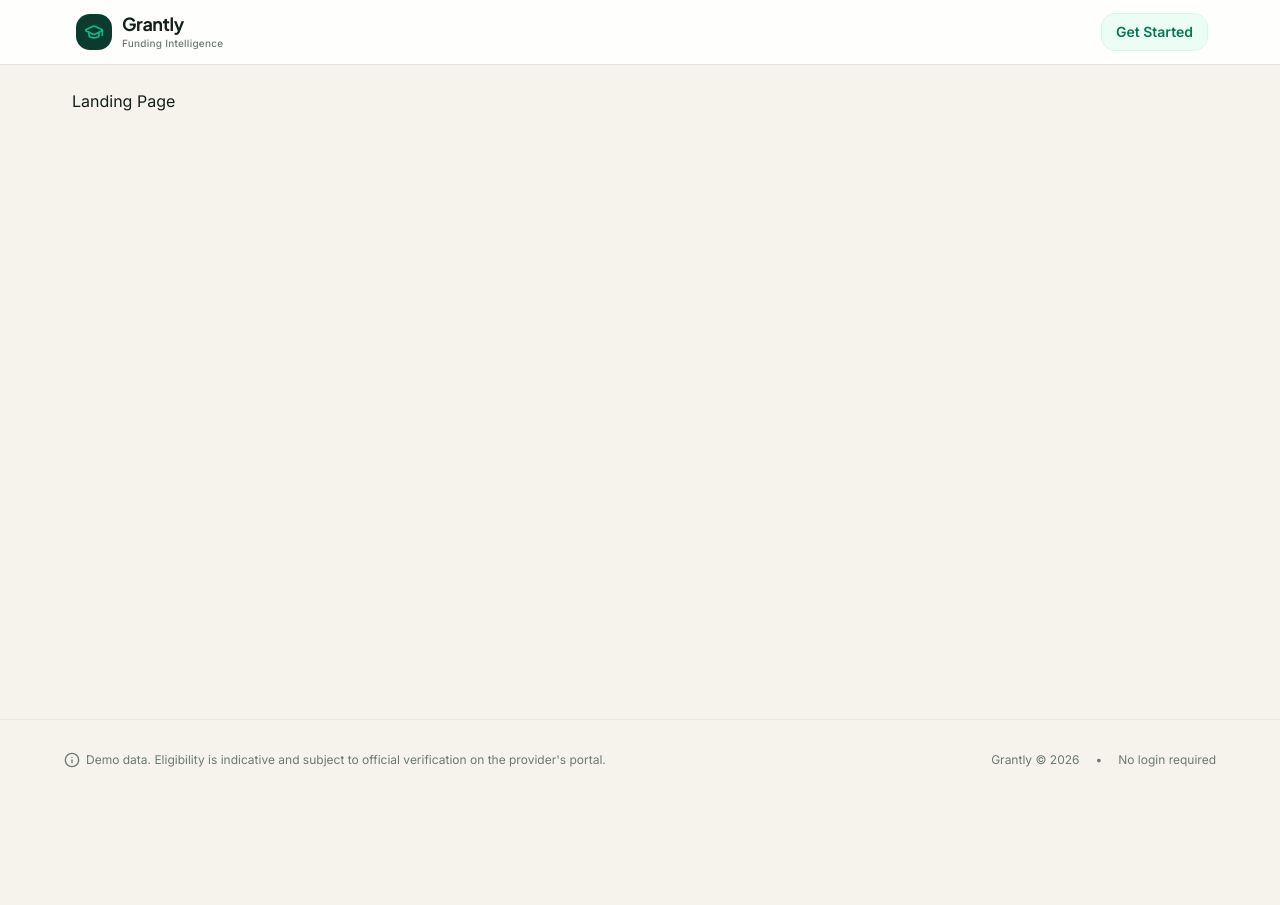
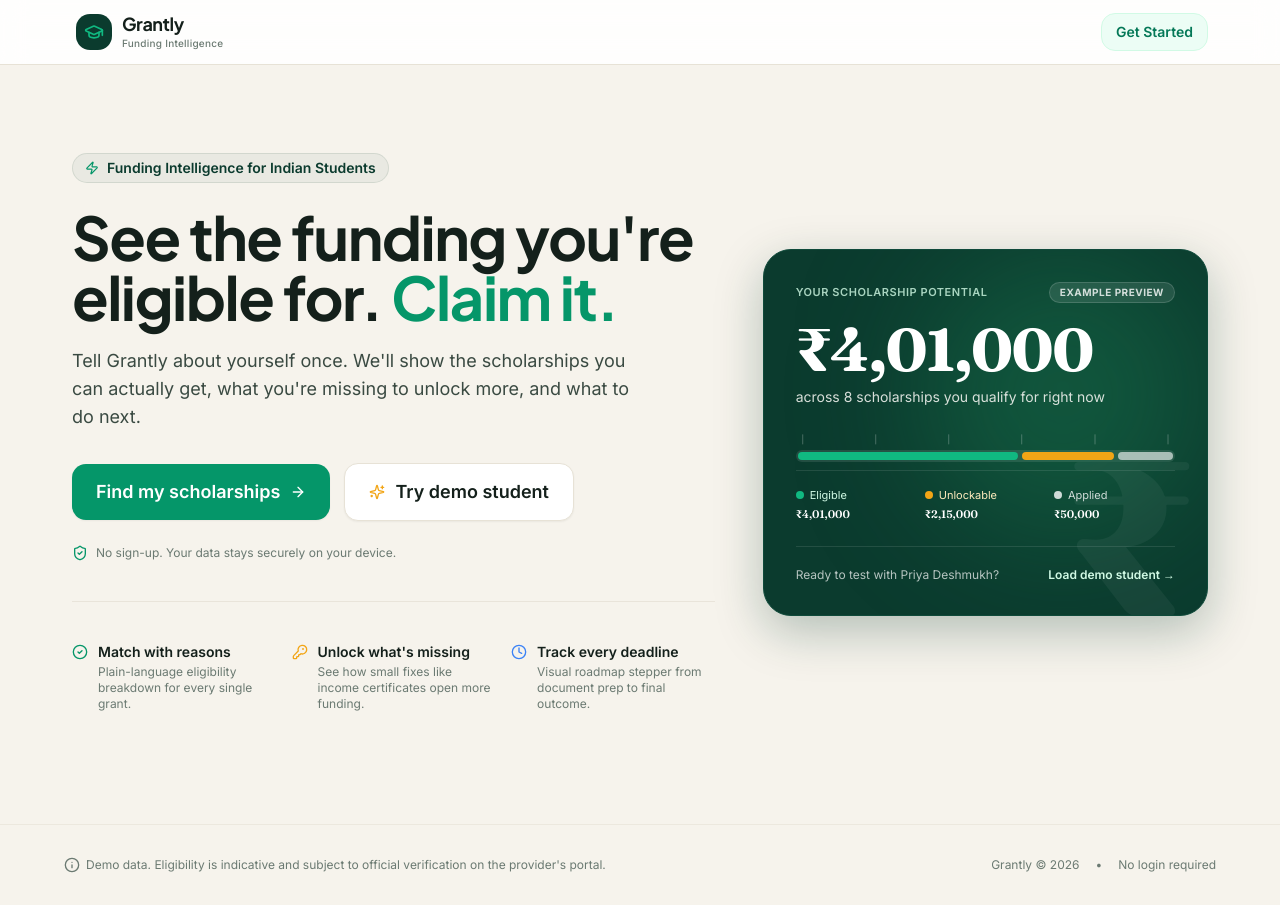
Before and after one commit to anishagrawal25/Grantly, a React (Vite) app: page / in a window 1280 px wide. Before the commit the page ends 800 px from the top, so only its background shows below. Built offline with nearby package versions, Linux system fonts and the light colour scheme.

Commit message:
feat: build landing page with demo student button

```diff
--- a/src/pages/Landing.tsx
+++ b/src/pages/Landing.tsx
@@ -1,3 +1,240 @@
+import { useNavigate } from 'react-router-dom';
+import {
+  ArrowRight,
+  CheckCircle2,
+  Clock,
+  KeyRound,
+  ShieldCheck,
+  Sparkles,
+  Zap,
+} from 'lucide-react';
+import { Button } from '../components/ui/Button';
+import { Card } from '../components/ui/Card';
+import { useAppStore } from '../store/useAppStore';
+
 export default function Landing() {
-  return <div>Landing Page</div>;
+  const navigate = useNavigate();
+  const loadDemoPersona = useAppStore((state) => state.loadDemoPersona);
+  const onboarded = useAppStore((state) => state.onboarded);
+
+  const handleTryDemo = () => {
+    loadDemoPersona();
+    navigate('/dashboard');
+  };
+
+  return (
+    <div className="py-6 sm:py-12 md:py-16">
+      {/* Top already onboarded banner if returning */}
+      {onboarded && (
+        <div className="mb-8 p-3.5 bg-brand-50 border border-brand-100 rounded-2xl flex items-center justify-between gap-4">
+          <div className="flex items-center gap-2.5">
+            <Sparkles className="w-4 h-4 text-brand-600" />
+            <span className="text-xs sm:text-sm font-medium text-brand-700">
+              Welcome back! Your scholarship profile is saved on this device.
+            </span>
+          </div>
+          <Button
+            size="sm"
+            variant="primary"
+            onClick={() => navigate('/dashboard')}
+            rightIcon={<ArrowRight className="w-3.5 h-3.5" />}
+          >
+            Go to Dashboard
+          </Button>
+        </div>
+      )}
+
+      <div className="grid grid-cols-1 lg:grid-cols-12 gap-10 lg:gap-12 items-center">
+        {/* Left Column: Value Proposition */}
+        <div className="lg:col-span-7 flex flex-col items-start text-left">
+          {/* Eyebrow badge */}
+          <div className="inline-flex items-center gap-2 px-3 py-1 rounded-full bg-forest-900/5 border border-forest-900/10 text-forest-900 text-xs sm:text-sm font-semibold mb-6">
+            <Zap className="w-3.5 h-3.5 text-brand-600" />
+            <span>Funding Intelligence for Indian Students</span>
+          </div>
+
+          {/* Hero Heading */}
+          <h1 className="text-4xl sm:text-5xl lg:text-6xl font-display font-bold text-ink-900 tracking-tight leading-[1.12] mb-5">
+            See the funding you're eligible for.{' '}
+            <span className="text-brand-600">Claim it.</span>
+          </h1>
+
+          {/* Subtext */}
+          <p className="text-base sm:text-lg text-ink-700 leading-relaxed mb-8 max-w-xl">
+            Tell Grantly about yourself once. We'll show the scholarships you
+            can actually get, what you're missing to unlock more, and what to do
+            next.
+          </p>
+
+          {/* Action CTAs */}
+          <div className="flex flex-col sm:flex-row items-stretch sm:items-center gap-3.5 w-full sm:w-auto mb-6">
+            <Button
+              size="lg"
+              variant="primary"
+              onClick={() => navigate('/onboarding')}
+              rightIcon={<ArrowRight className="w-4 h-4" />}
+              className="text-base font-semibold shadow-md"
+            >
+              Find my scholarships
+            </Button>
+
+            <Button
+              size="lg"
+              variant="secondary"
+              onClick={handleTryDemo}
+              leftIcon={<Sparkles className="w-4 h-4 text-unlock-500" />}
+              className="text-base font-semibold"
+            >
+              Try demo student
+            </Button>
+          </div>
+
+          {/* Trust Line */}
+          <div className="flex items-center gap-2 text-xs text-ink-500">
+            <ShieldCheck className="w-4 h-4 text-brand-600" />
+            <span>No sign-up. Your data stays securely on your device.</span>
+          </div>
+
+          {/* Feature Highlights Row */}
+          <div className="grid grid-cols-1 sm:grid-cols-3 gap-4 pt-10 mt-10 border-t border-line/80 w-full">
+            <div className="flex items-start gap-2.5">
+              <CheckCircle2 className="w-4 h-4 text-brand-600 shrink-0 mt-0.5" />
+              <div>
+                <p className="text-xs sm:text-sm font-semibold text-ink-900">
+                  Match with reasons
+                </p>
+                <p className="text-xs text-ink-500 mt-0.5">
+                  Plain-language eligibility breakdown for every single grant.
+                </p>
+              </div>
+            </div>
+
+            <div className="flex items-start gap-2.5">
+              <KeyRound className="w-4 h-4 text-unlock-500 shrink-0 mt-0.5" />
+              <div>
+                <p className="text-xs sm:text-sm font-semibold text-ink-900">
+                  Unlock what's missing
+                </p>
+                <p className="text-xs text-ink-500 mt-0.5">
+                  See how small fixes like income certificates open more funding.
+                </p>
+              </div>
+            </div>
+
+            <div className="flex items-start gap-2.5">
+              <Clock className="w-4 h-4 text-info-500 shrink-0 mt-0.5" />
+              <div>
+                <p className="text-xs sm:text-sm font-semibold text-ink-900">
+                  Track every deadline
+                </p>
+                <p className="text-xs text-ink-500 mt-0.5">
+                  Visual roadmap stepper from document prep to final outcome.
+                </p>
+              </div>
+            </div>
+          </div>
+        </div>
+
+        {/* Right Column: Hero Money Meter Preview Card */}
+        <div className="lg:col-span-5 w-full">
+          <Card
+            variant="hero"
+            className="p-6 sm:p-8 bg-forest-900 rounded-3xl relative overflow-hidden shadow-pop"
+          >
+            {/* Subtle radial glow */}
+            <div className="absolute top-0 right-0 w-72 h-72 bg-forest-600/35 rounded-full blur-3xl pointer-events-none" />
+
+            {/* Faded ₹ glyph in background */}
+            <div className="absolute right-3 -bottom-8 font-money text-[180px] sm:text-[220px] font-bold text-white/5 select-none pointer-events-none leading-none">
+              ₹
+            </div>
+
+            {/* Card Content */}
+            <div className="relative z-10">
+              <div className="flex items-center justify-between mb-4">
+                <span className="text-[11px] font-semibold uppercase tracking-wider text-brand-100/80">
+                  Your Scholarship Potential
+                </span>
+                <span className="px-2.5 py-0.5 rounded-full text-[10px] font-bold uppercase tracking-wider bg-white/10 text-white/80 border border-white/15">
+                  Example Preview
+                </span>
+              </div>
+
+              {/* Sample Amount */}
+              <div className="font-money text-5xl sm:text-6xl font-bold tracking-tight text-white mb-2 tabular-nums">
+                ₹4,01,000
+              </div>
+
+              <p className="text-xs sm:text-sm text-ink-100/90 mb-6">
+                across 8 scholarships you qualify for right now
+              </p>
+
+              {/* Meter tick scale */}
+              <div className="w-full mb-2">
+                <div className="flex justify-between text-[10px] text-white/30 px-1 mb-1 font-mono">
+                  <span>|</span>
+                  <span>|</span>
+                  <span>|</span>
+                  <span>|</span>
+                  <span>|</span>
+                  <span>|</span>
+                </div>
+                {/* 3-segment bar preview */}
+                <div className="h-3 w-full bg-white/10 rounded-full overflow-hidden flex p-0.5 gap-1">
+                  <div className="h-full bg-brand-500 rounded-full w-[60%]" />
+                  <div className="h-full bg-unlock-500 rounded-full w-[25%]" />
+                  <div className="h-full bg-white/60 rounded-full w-[15%]" />
+                </div>
+              </div>
+
+              {/* Legend */}
+              <div className="grid grid-cols-3 gap-2 pt-4 border-t border-white/10 text-[11px]">
+                <div>
+                  <div className="flex items-center gap-1.5 text-brand-100">
+                    <span className="w-2 h-2 rounded-full bg-brand-500" />
+                    <span>Eligible</span>
+                  </div>
+                  <p className="font-money font-semibold text-white mt-0.5">
+                    ₹4,01,000
+                  </p>
+                </div>
+                <div>
+                  <div className="flex items-center gap-1.5 text-unlock-100">
+                    <span className="w-2 h-2 rounded-full bg-unlock-500" />
+                    <span>Unlockable</span>
+                  </div>
+                  <p className="font-money font-semibold text-white mt-0.5">
+                    ₹2,15,000
+                  </p>
+                </div>
+                <div>
+                  <div className="flex items-center gap-1.5 text-white/80">
+                    <span className="w-2 h-2 rounded-full bg-white/80" />
+                    <span>Applied</span>
+                  </div>
+                  <p className="font-money font-semibold text-white mt-0.5">
+                    ₹50,000
+                  </p>
+                </div>
+              </div>
+
+              {/* Try Demo CTA directly in card */}
+              <div className="mt-6 pt-5 border-t border-white/10 flex items-center justify-between">
+                <span className="text-xs text-white/70">
+                  Ready to test with Priya Deshmukh?
+                </span>
+                <button
+                  type="button"
+                  onClick={handleTryDemo}
+                  className="text-xs font-semibold text-brand-100 hover:text-white flex items-center gap-1 transition-colors"
+                >
+                  Load demo student →
+                </button>
+              </div>
+            </div>
+          </Card>
+        </div>
+      </div>
+    </div>
+  );
 }
```
